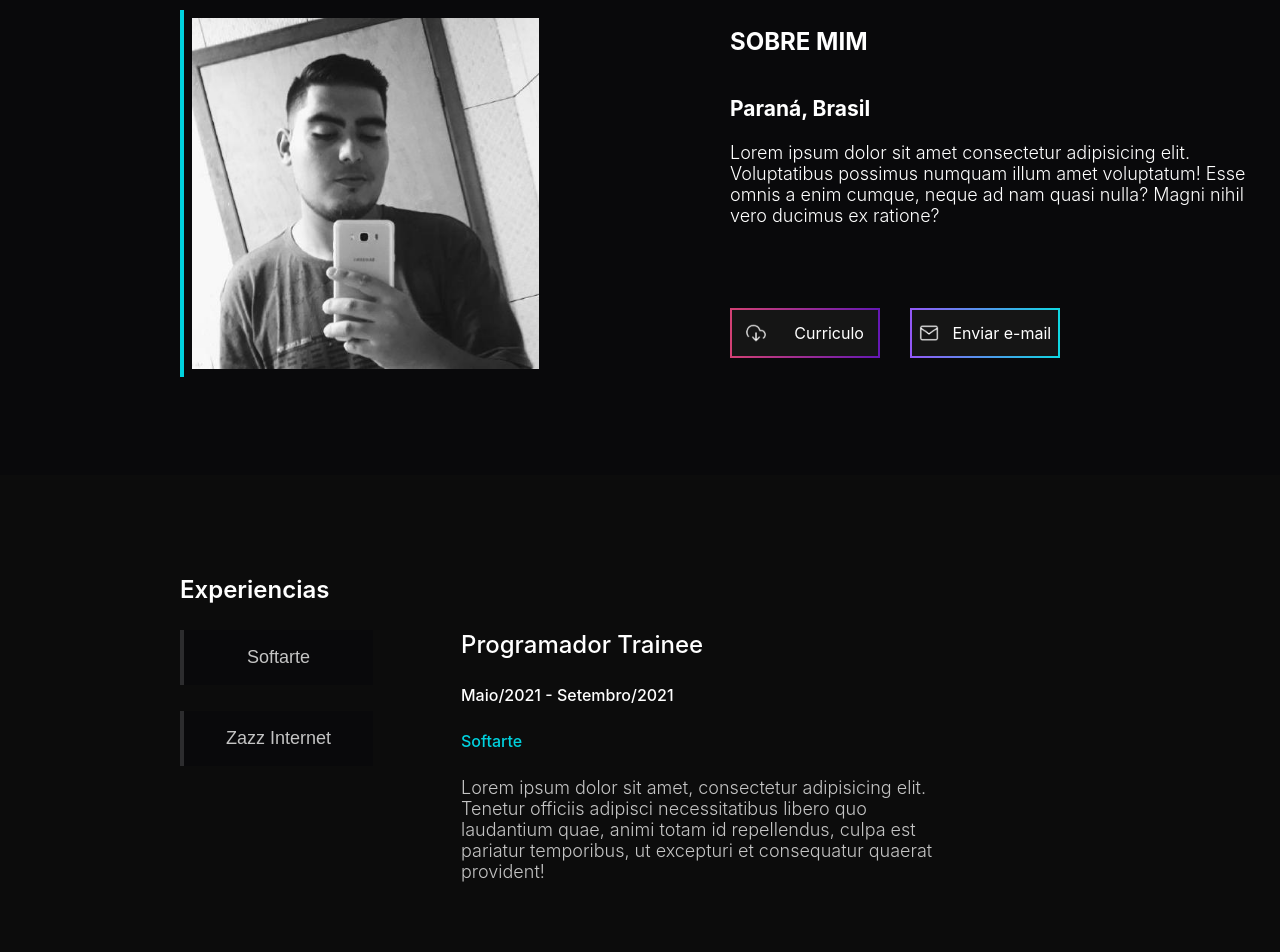
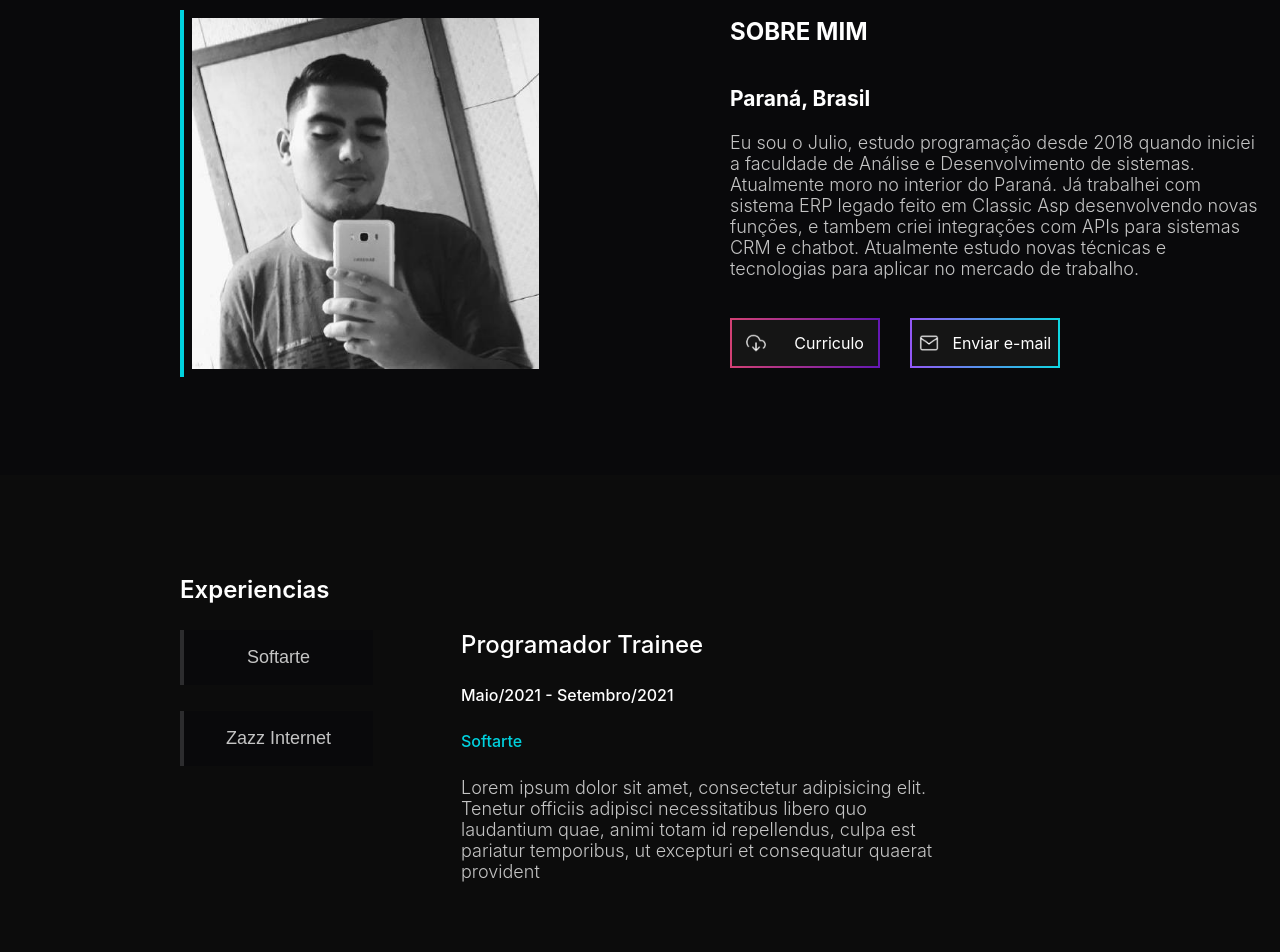
Before and after one commit to JbRodrigues/My-Portifolio, a plain HTML site: page index.html in a window 1280 px wide. Shown: the part 700-1652 px from the top of the page. Drawn offline with Linux system fonts and the light colour scheme; a web font is replaced by a local one.

Commit message:
Feature: add descriptions to items

```diff
--- a/index.html
+++ b/index.html
@@ -46,9 +46,7 @@
             <div class="sobre-info">
                 <h2>SOBRE MIM</h2>
                 <h3>Paraná, Brasil</h3>
-                <p>Lorem ipsum dolor sit amet consectetur adipisicing elit. Voluptatibus possimus numquam illum amet
-                    voluptatum! Esse omnis a enim cumque, neque ad nam quasi nulla? Magni nihil vero ducimus ex ratione?
-                </p>
+                <p class="about-desc">Eu sou o Julio, estudo programação desde 2018 quando iniciei a faculdade de Análise e Desenvolvimento de sistemas. Atualmente moro no interior do Paraná. Já trabalhei com sistema ERP legado feito em Classic Asp desenvolvendo novas funções, e tambem criei integrações com APIs para sistemas CRM e chatbot. Atualmente estudo novas técnicas e tecnologias para aplicar no mercado de trabalho. </p>
                 <div class="buttons">
                     <a class="btn border-color-purple" href="src/assets/Julio Bisaia Rodrigues - PT.pdf" download="julio-curriculo.pdf" target="_blank"><img src="src/assets/cloudcurriculo.png" /> Curriculo</a>
                     <a class="btn border-color-blue" href="mailto:juliobisaia@gmail.com"><img src="src/assets/mail.png"/>Enviar e-mail</a>
@@ -74,7 +72,7 @@
                         necessitatibus
                         libero quo laudantium quae, animi totam id repellendus, culpa est pariatur temporibus, ut
                         excepturi
-                        et consequatur quaerat provident!</p>
+                        et consequatur quaerat provident</p>
                 </div>
             </div>
         </section>
@@ -89,7 +87,7 @@
                     <p class="project-desc">Lorem ipsum dolor sit amet consectetur adipisicing elit. Necessitatibus,
                         eveniet. </p>
                     <button class="btn border-color-blue btn-project"><img
-                            src="src/assets/link.png" />Visualizar</button>
+                            src="src/assets/link.png"/>Visualizar</button>
                 </div>
                 <div class="project-container">
                     <img src="" alt="" class="project-photo">
@@ -123,7 +121,7 @@
     </main>
 
     <footer>
-        <h1 class="footer-info">@ 2023 - Julio</h1>
+        <h1 class="footer-info">@ 2023</h1>
         <h1 class="footer-info">Powered by <a href="https://iuricode.com/" target="_blank"> <img src="src/assets/iuricode-logo-footer 1.png" alt="" id="footer-logo"></a>
         </h1>
     </footer>
--- a/src/style/style.css
+++ b/src/style/style.css
@@ -191,6 +191,14 @@ ul {
 
 }
 
+.about-desc{
+    margin-bottom: 20px;
+    font-weight: 300;
+    font-size: 18px;
+    color: #C4C4C4;
+
+}
+
 /*######################## END OF ABOUT ME #################################*/
 
 .experiencias {
@@ -233,6 +241,7 @@ ul {
     font-weight: 500;
     font-size: 18px;
     background: #09090B;
+    color: #00D2DF;
 }
 
 .exp-info {
```
Also changed, not shown: src/script/code.js (added).
